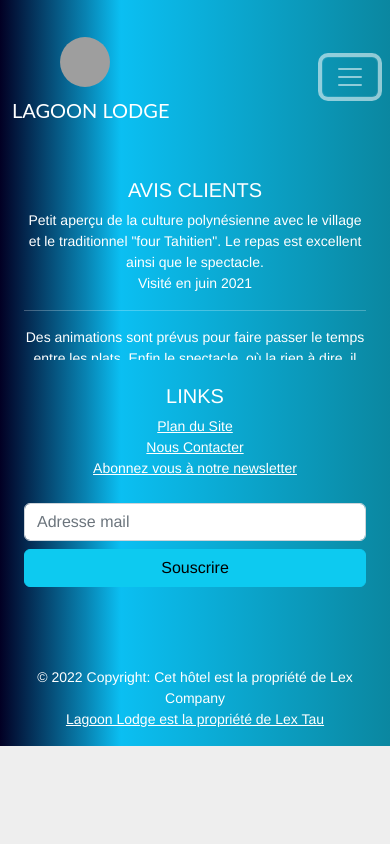
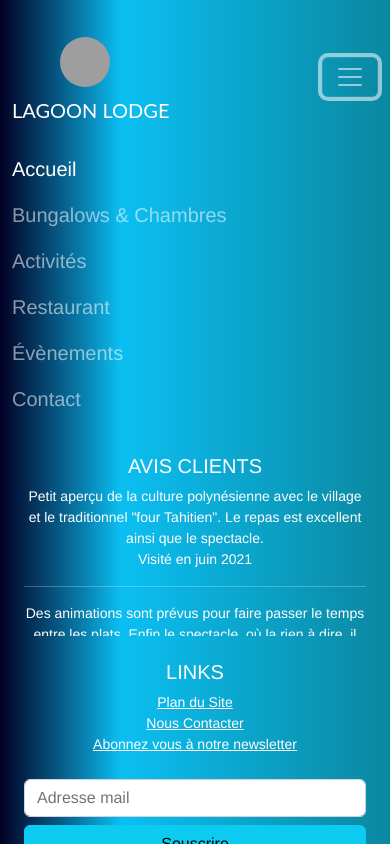
Before and after one commit to LEX-ONE7/Pension-Lagoon-2, a React (Create React App) app: page /contact in a window 390 px wide. Both pictures are taken after a click on the button "Toggle navigation". Shown: the top 844 px of the page. Built offline with nearby package versions, Linux system fonts and the light colour scheme; grey boxes are pictures that could not be loaded.

Commit message:
2 files modified

```diff
--- a/components/Navbar.tsx
+++ b/components/Navbar.tsx
@@ -27,7 +27,7 @@ const Navbar = () => (
         <span className="navbar-toggler-icon"></span>
       </button>
 
-        <div className="collapse navbar-collapse" >
+        <div className="collapse navbar-collapse" id="navbarNav" >
           <ul className="navbar-nav fs-5">
             <li className="nav-item">
               <a className="nav-link active" aria-current="page" href="#">
```
Also changed, not shown: index.html (line endings or trailing spaces).
